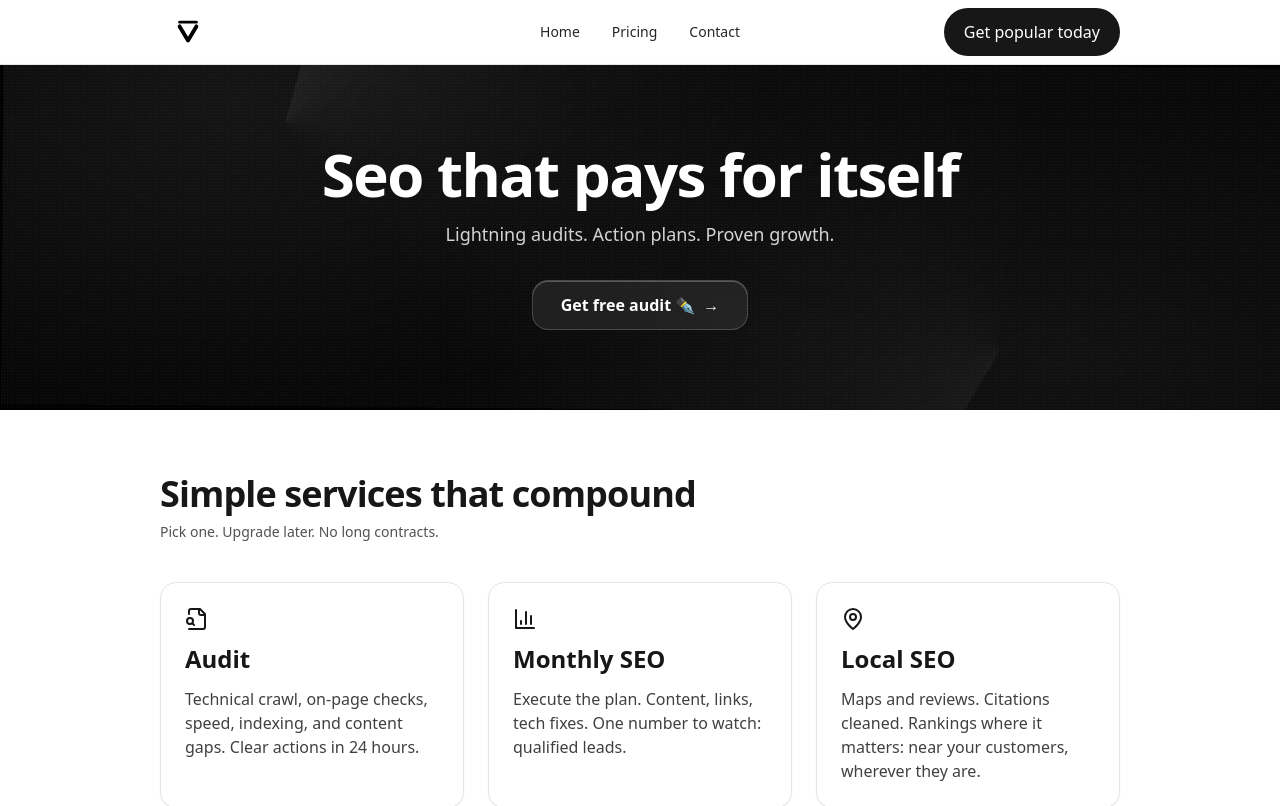
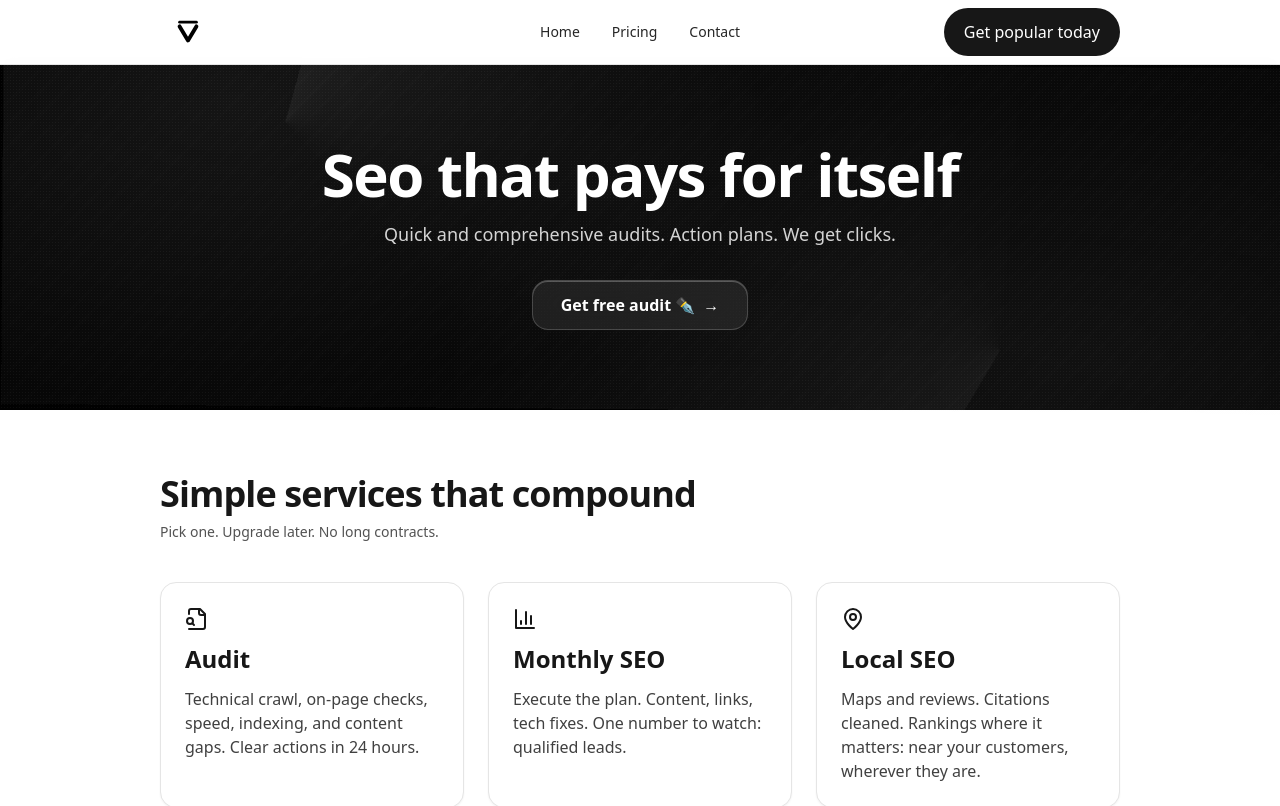
Before and after one commit to syphernite/seoceo, a React (Vite) app: page / in a window 1280 px wide. Shown: the top 806 px of the page. Built offline with nearby package versions, Linux system fonts and the light colour scheme.

Commit message:
Update Hero.tsx

```diff
--- a/src/components/Hero.tsx
+++ b/src/components/Hero.tsx
@@ -69,7 +69,7 @@ export default function Hero() {
           Seo that pays for itself
         </h1>
         <p className="mt-4 text-lg text-neutral-300">
-          Lightning audits. Action plans. Proven growth.
+          Quick and comprehensive audits. Action plans. We get clicks.
         </p>
 
         <div className="mt-8 flex items-center justify-center">
```
